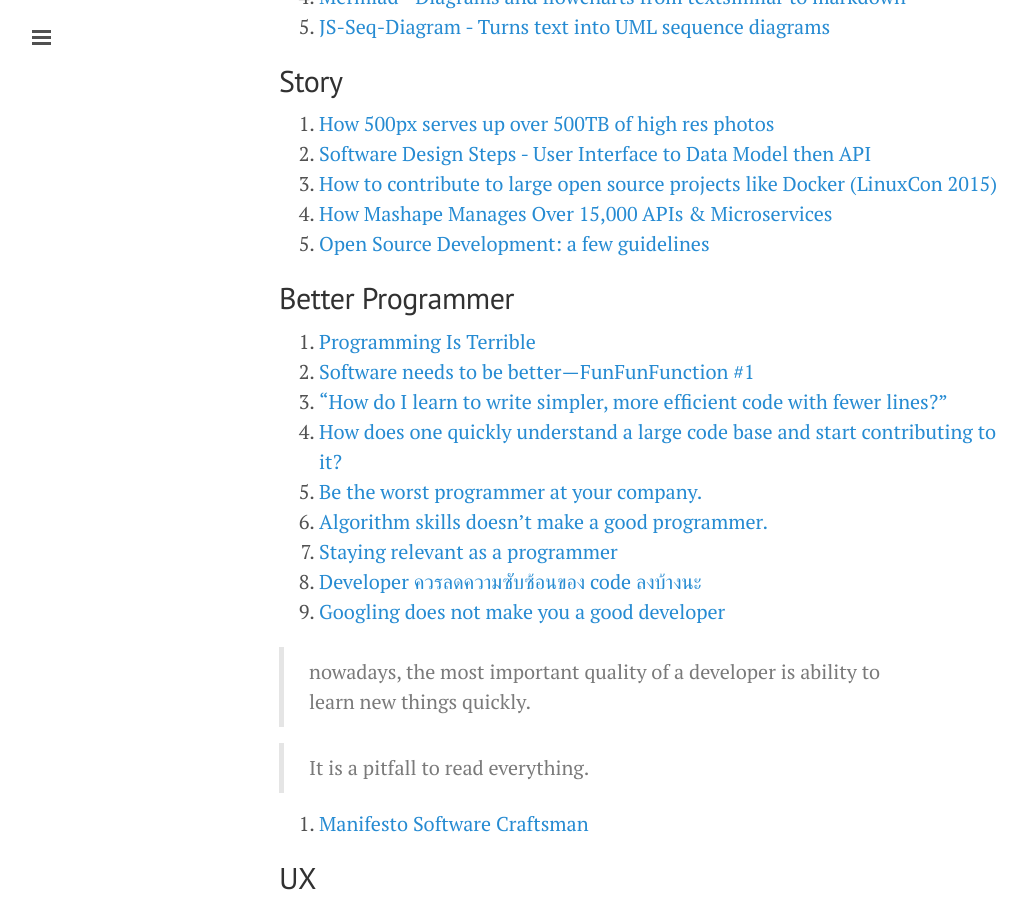
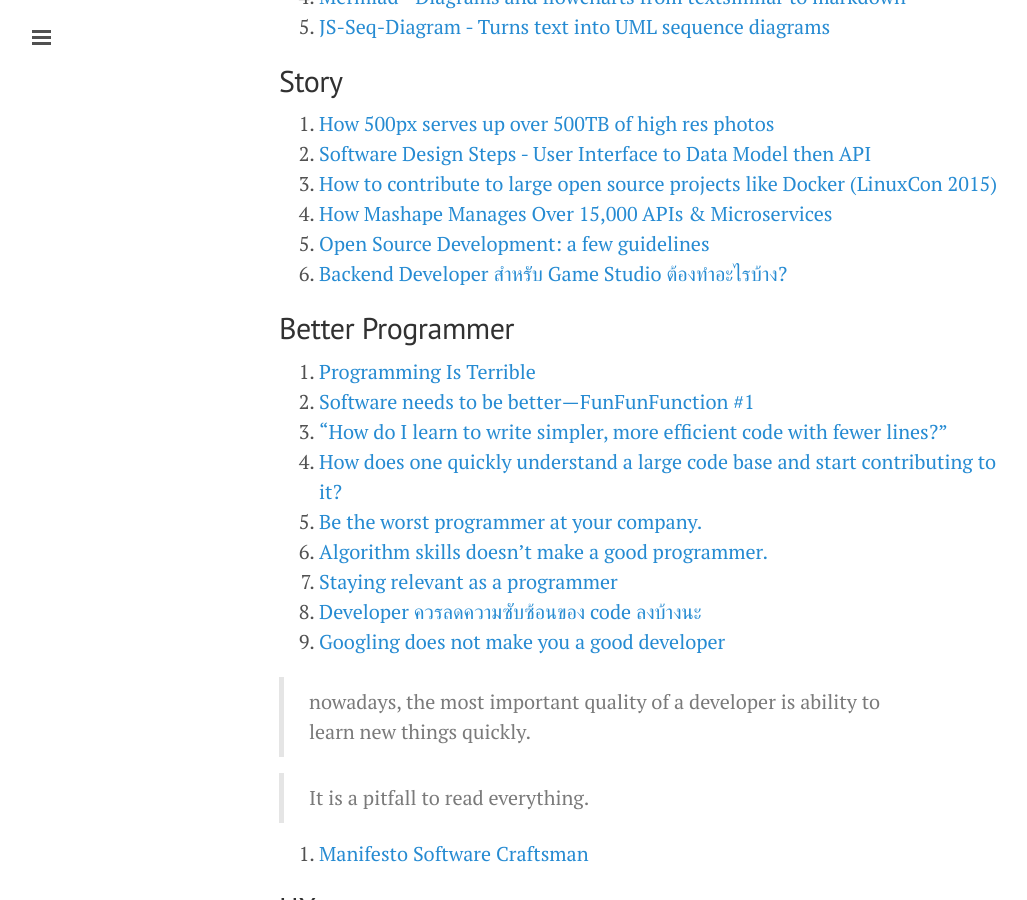
Before and after one commit to ibotdotout/ibotdotout.github.io, a Jekyll site: the page built from _posts/2015-06-24-coding.md, in a window 1280 px wide and 900 px high, scrolled down 2365 px. Shown: the whole window, without its empty margins (1-1028 px from the left). Built offline with Jekyll 4.4.1, drawn with Linux system fonts in a browser that asks for light colours; nearby versions of some CDN libraries; Markdown is read by kramdown in place of the engine named in the settings; comment, search, counter and statistics services are not loaded; part of the change alters nothing that is shown; some of the changed text lies outside the part shown.

Commit message:
Add more backend stroy

```diff
--- a/_posts/2015-06-24-coding.md
+++ b/_posts/2015-06-24-coding.md
@@ -3,7 +3,7 @@ layout: post
 title: Coding
 tags: coding
 permalink: coding
-last_modified_at: 2015-10-13 23:44:00
+update_date: 2016-01-17
 excerpt: All about coding resources and stroy about coding.
 ---
 
@@ -87,6 +87,7 @@ excerpt: All about coding resources and stroy about coding.
 3. [How to contribute to large open source projects like Docker (LinuxCon 2015)](http://www.slideshare.net/jpetazzo/how-to-contribute-to-large-open-source-projects-like-docker-linuxcon-2015)
 4. [How Mashape Manages Over 15,000 APIs & Microservices](http://stackshare.io/mashape/how-mashape-manages-over-15-000-apis-microservices)
 5. [Open Source Development: a few guidelines](http://blog.codacy.com/2015/12/17/open-source-development-a-few-guidelines/)
+6. [Backend Developer สำหรับ Game Studio ต้องทำอะไรบ้าง?](http://techsauce.co/interviews/backend-developer-for-game-studio/)
 
 ## Better Programmer
 1. [Programming Is Terrible](http://pastebin.com/ed1pP9Ak)
```
